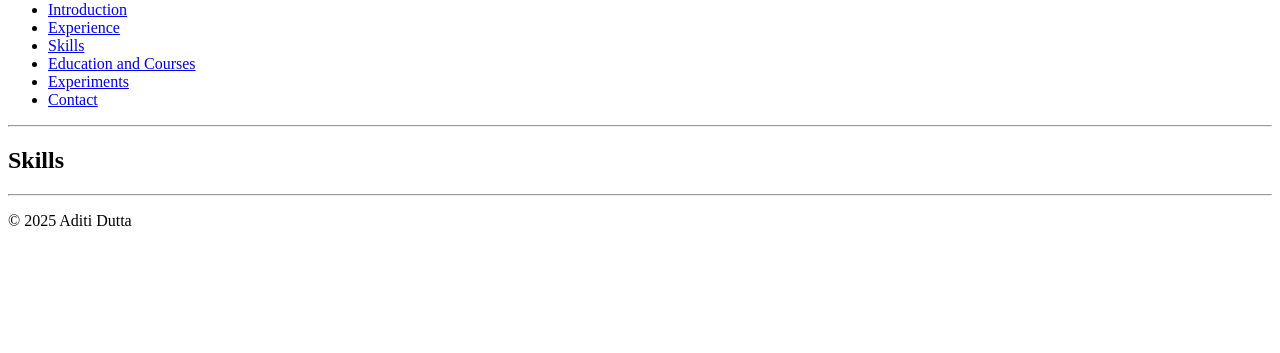
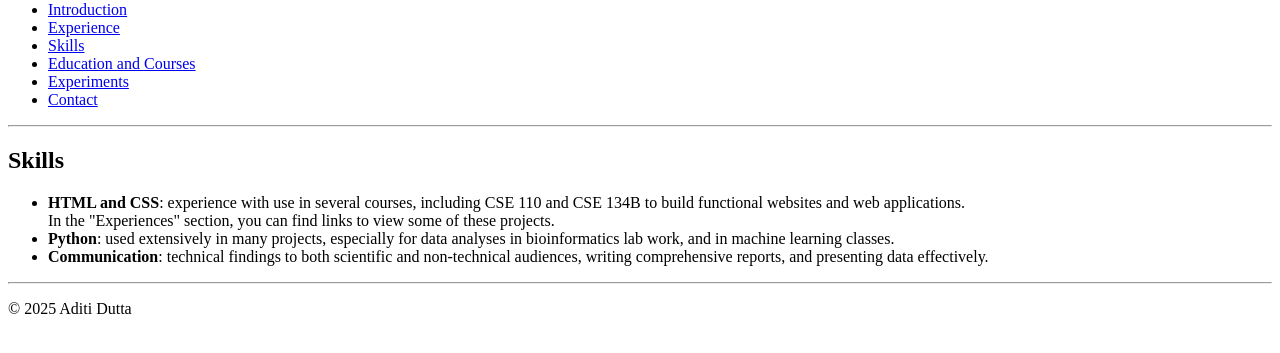
Before and after one commit to adutta4/cse134b-hw5, a plain HTML site: page skills.html in a window 1280 px wide. Shown: the part 79-432 px from the top of the page. Drawn offline with Linux system fonts and the light colour scheme.

Commit message:
skills page buildout

```diff
--- a/skills.html
+++ b/skills.html
@@ -26,6 +26,17 @@
     <hr>
     <main>
         <h2>Skills</h2>
+        <ul>
+            <li><b><abbr>HTML</abbr> and <abbr>CSS</abbr></b>: experience with use in several courses, including CSE 110 and CSE 134B to build functional
+                websites and web applications.
+            <aside>In the "Experiences" section, you can find links to view some of these projects.</aside>
+            </li>
+            <li><b>Python</b>: used extensively in many projects, especially for data analyses in bioinformatics lab work, and
+                in machine learning classes.
+            </li>
+            <li><b>Communication</b>: technical findings to both scientific and non-technical audiences, writing comprehensive reports,
+                and presenting data effectively.</li>
+        </ul>
     </main>
     <hr>
     <footer>
```
